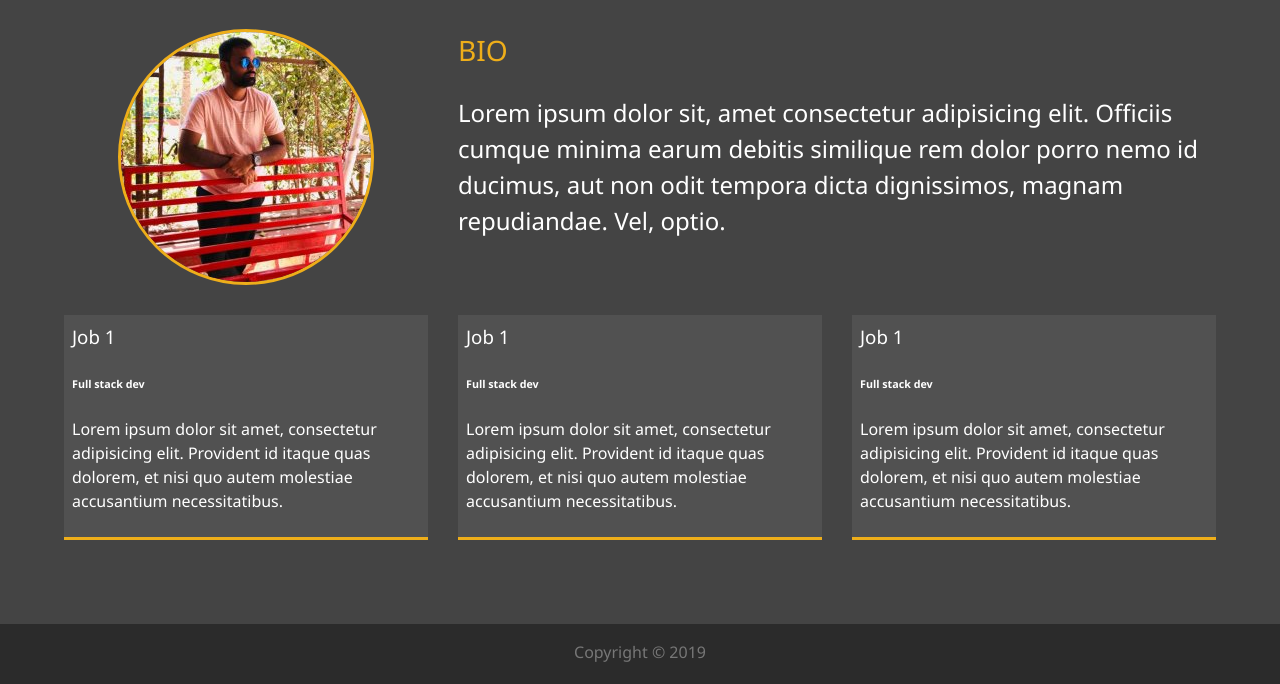
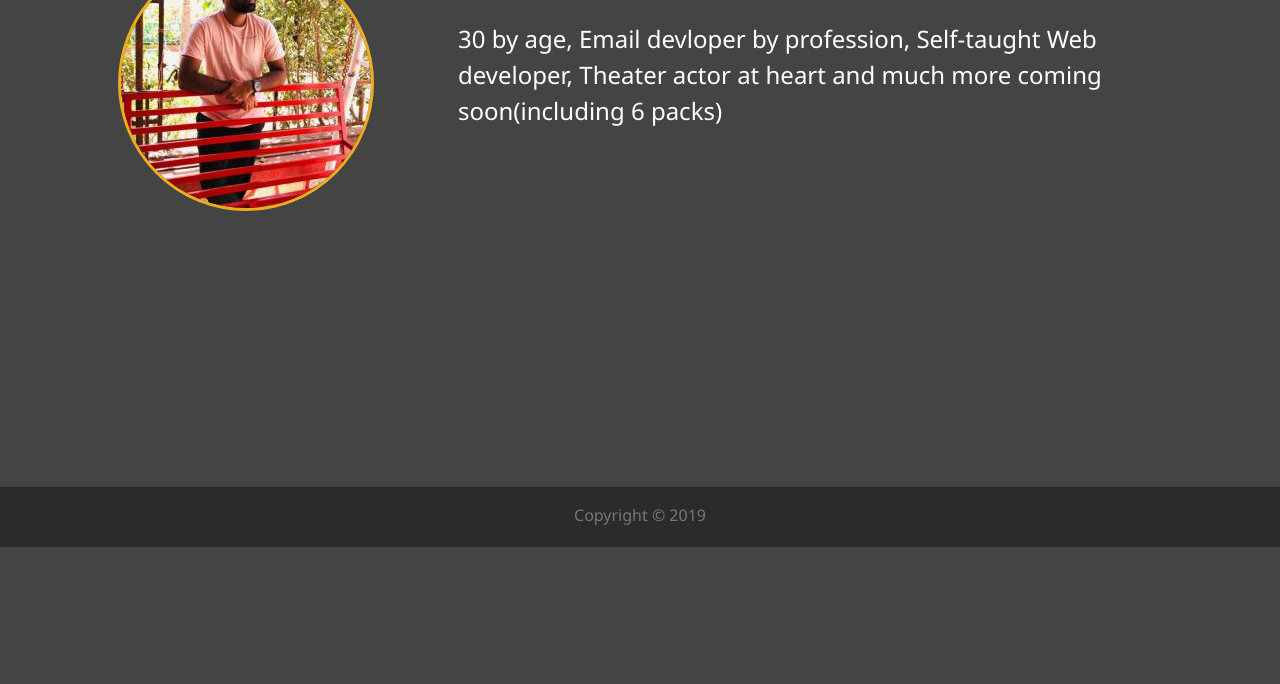
Before and after one commit to pragyes31/pragyes31.github.io, a website: page about.html in a window 1280 px wide. Shown: the part 253-937 px from the top of the page. After the commit the page ends 800 px from the top, so only its background shows below. Drawn offline with Linux system fonts and the light colour scheme.

Commit message:
removed past jobs module

```diff
--- a/about.html
+++ b/about.html
@@ -41,27 +41,11 @@
 </header>
 <main id="about">
     <h1 class="lg-heading">About&nbsp;<span class="text-secondary">me</span></h1>
-    <h2 class="sm-heading">It's all about me</h2>
    <div class="about-info">
        <img src="./images/portrait.jpg" alt="Rahul Nayak" class="bio-image">
        <div class="bio">
            <h3 class="text-secondary">BIO</h3>
-           <p>Lorem ipsum dolor sit, amet consectetur adipisicing elit. Officiis cumque minima earum debitis similique rem dolor porro nemo id ducimus, aut non odit tempora dicta dignissimos, magnam repudiandae. Vel, optio.</p>
-        </div>
-        <div class="job job-1">
-            <h3>Job 1</h3>
-            <h6>Full stack dev</h6>
-            <p>Lorem ipsum dolor sit amet, consectetur adipisicing elit. Provident id itaque quas dolorem, et nisi quo autem molestiae accusantium necessitatibus.</p>
-        </div>
-        <div class="job job-2">
-            <h3>Job 1</h3>
-            <h6>Full stack dev</h6>
-            <p>Lorem ipsum dolor sit amet, consectetur adipisicing elit. Provident id itaque quas dolorem, et nisi quo autem molestiae accusantium necessitatibus.</p>
-        </div>
-        <div class="job job-3">
-            <h3>Job 1</h3>
-            <h6>Full stack dev</h6>
-            <p>Lorem ipsum dolor sit amet, consectetur adipisicing elit. Provident id itaque quas dolorem, et nisi quo autem molestiae accusantium necessitatibus.</p>
+           <p>30 by age, Email devloper by profession, Self-taught Web developer, Theater actor at heart and much more coming soon(including 6 packs)</p>
         </div>
    </div>
 </main>
--- a/scss/main.scss
+++ b/scss/main.scss
@@ -125,6 +125,7 @@ margin-bottom:20px;
     grid-gap: 0.7rem;
     img {
         width: 100%;
+        height: 300px;
         border: 3px #fff solid;
     }
     img:hover {
```
Also changed, not shown: dist/css/main.css.
